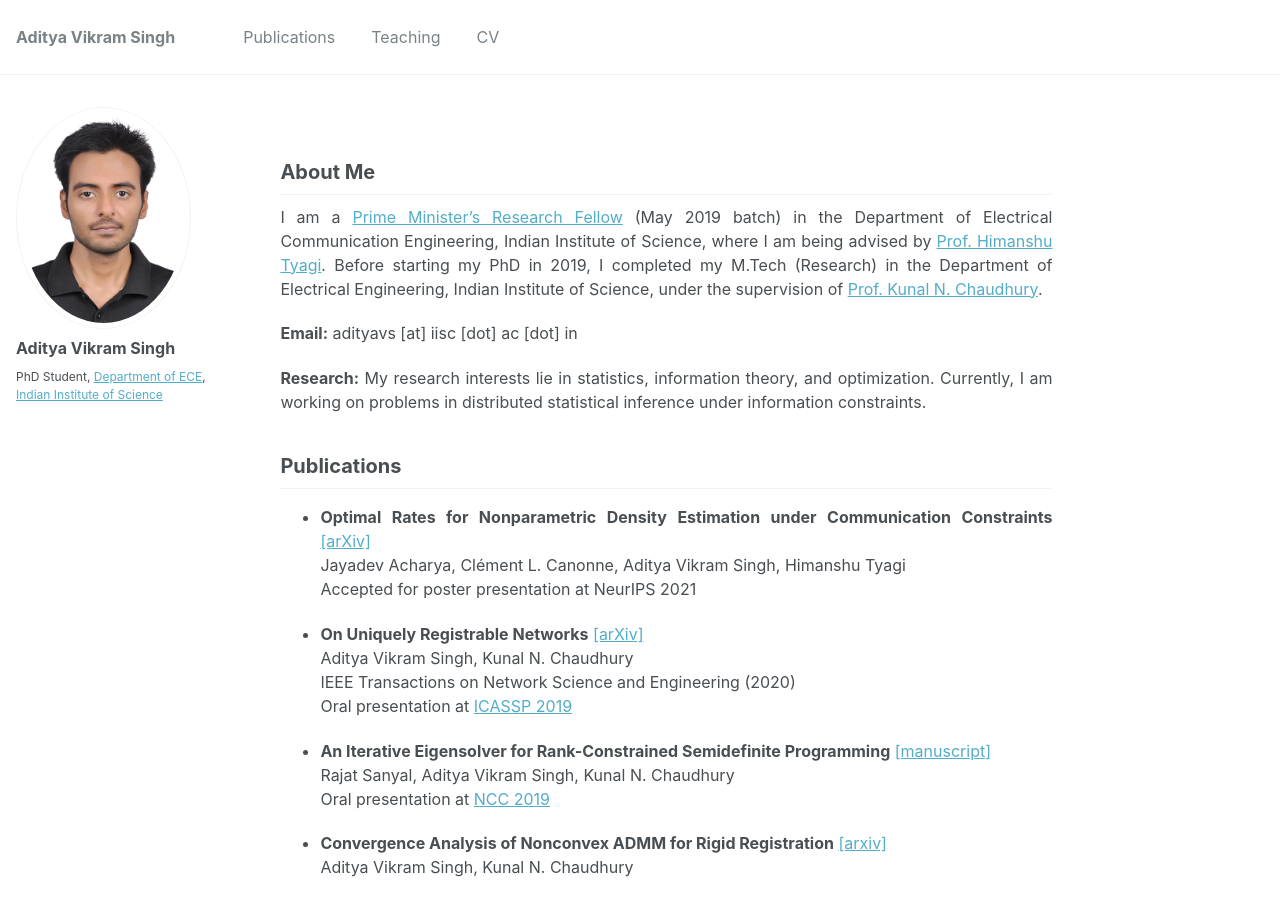
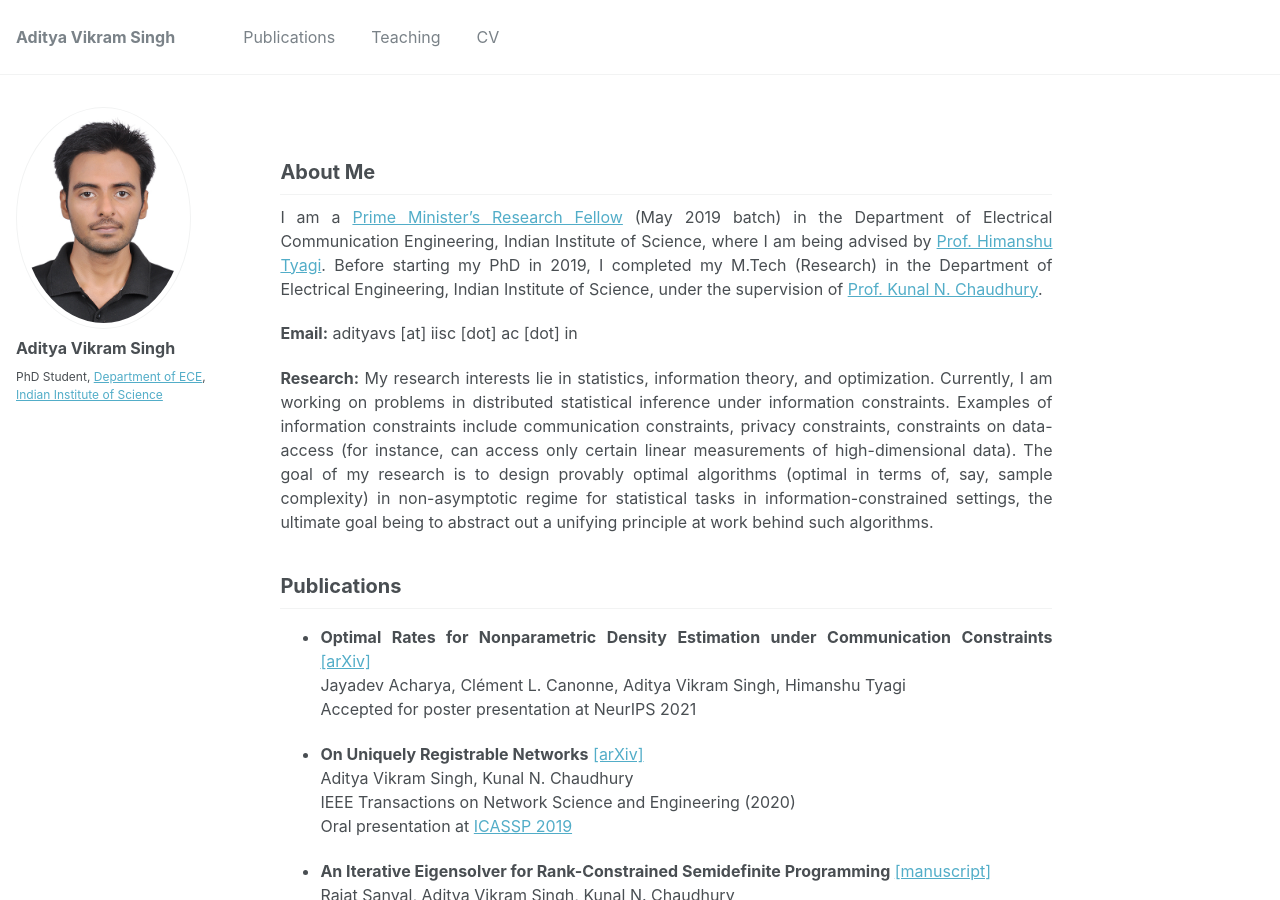
Before and after one commit to aditya-vs/aditya-vs.github.io, a Jekyll site: the page built from _pages/about.md, in a window 1280 px wide and 900 px high. Built offline with Jekyll 4.4.1, drawn with Linux system fonts in a browser that asks for light colours.

Commit message:
Update about.md

```diff
--- a/_pages/about.md
+++ b/_pages/about.md
@@ -13,7 +13,7 @@ I am a [Prime Minister's Research Fellow](https://pmrf.in/) (May 2019 batch) in
 
 **Email:** adityavs [at] iisc [dot] ac [dot] in
 
-**Research:** My research interests lie in statistics, information theory, and optimization. Currently, I am working on problems in distributed statistical inference under information constraints.
+**Research:** My research interests lie in statistics, information theory, and optimization. Currently, I am working on problems in distributed statistical inference under information constraints. Examples of information constraints include communication constraints, privacy constraints, constraints on data-access (for instance, can access only certain linear measurements of high-dimensional data). The goal of my research is to design provably optimal algorithms (optimal in terms of, say, sample complexity) in non-asymptotic regime for statistical tasks in information-constrained settings, the ultimate goal being to abstract out a unifying principle at work behind such algorithms.
 
 <!-- ## Research
 My research interests lie in statistics, information theory, and optimization. Currently, I am working on problems in distributed statistical inference under communication constraint.
```
